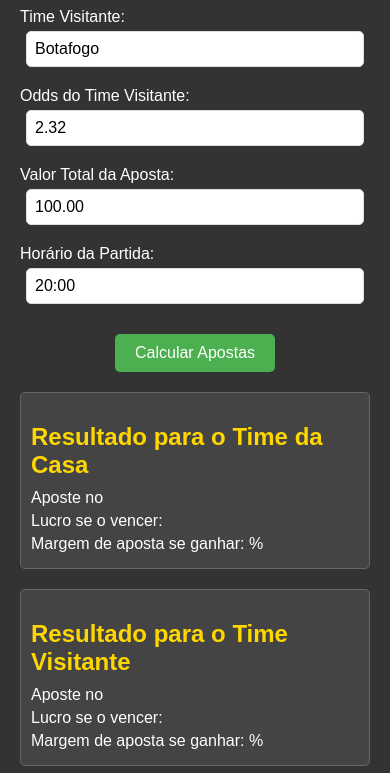
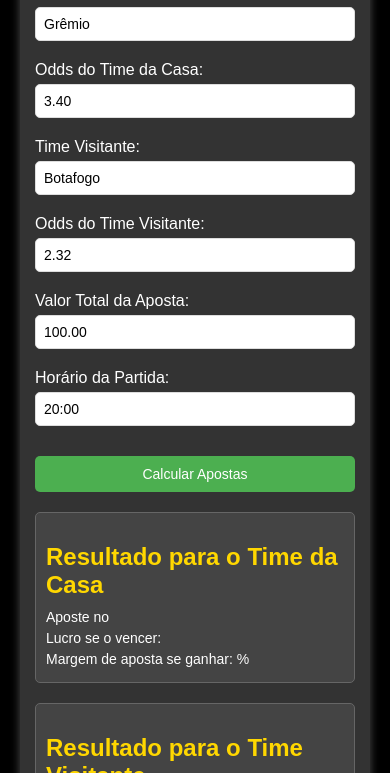
Before and after one commit to thdicas/Th-apostas, a plain HTML site: page index.html in a window 390 px wide. Shown: the part 129-902 px from the top of the page. Drawn offline with Linux system fonts and the light colour scheme.

Commit message:
Update index.html

```diff
--- a/index.html
+++ b/index.html
@@ -11,16 +11,20 @@
             display: flex;
             justify-content: center;
             align-items: center;
-            height: 100vh;
+            min-height: 100vh;
             margin: 0;
+            padding: 20px;
+            box-sizing: border-box;
         }
         .container {
             background-color: #333;
             padding: 20px;
             border-radius: 10px;
             box-shadow: 0 0 10px rgba(255, 255, 255, 0.3);
+            max-width: 100%;
             width: 400px;
             text-align: center;
+            box-sizing: border-box;
         }
         h1 {
             color: #FFD700;
@@ -36,7 +40,7 @@
             text-align: left;
         }
         .form-group input {
-            width: calc(100% - 12px);
+            width: 100%;
             padding: 8px;
             font-size: 16px;
             border: 1px solid #ddd;
@@ -55,6 +59,8 @@
             margin-top: 10px;
             cursor: pointer;
             border-radius: 5px;
+            width: 100%;
+            box-sizing: border-box;
         }
         .button:hover {
             background-color: #45a049;
@@ -75,6 +81,22 @@
             color: #fff;
             font-size: 16px;
             margin: 5px 0;
+        }
+        @media (max-width: 480px) {
+            .container {
+                width: 100%;
+                padding: 15px;
+            }
+            .button {
+                padding: 10px;
+                font-size: 14px;
+            }
+            .form-group input {
+                font-size: 14px;
+            }
+            .resultado p {
+                font-size: 14px;
+            }
         }
     </style>
 </head>
@@ -177,7 +199,6 @@
             document.getElementById('horarioPartidaDisplay').innerText = horarioPartida;
         }
 
-
         function gerarImagem() {
             var nomeTimeCasa = document.getElementById('timeCasa').value.trim();
             var oddsTimeCasa = parseFloat(document.getElementById('oddsCasa').value);
@@ -230,13 +251,11 @@
             janela.document.write('<html><head><title>Análise de Apostas</title></head><body></body></html>');
             janela.document.body.appendChild(divTemporaria);
 
-
             setTimeout(function() {
                 janela.print(); // Captura a tela e abre a janela de impressão
                 janela.close(); // Fecha a janela após a captura
             }, 500); // Tempo em milissegundos
         }
-
     </script>
 </body>
 </html>
```
